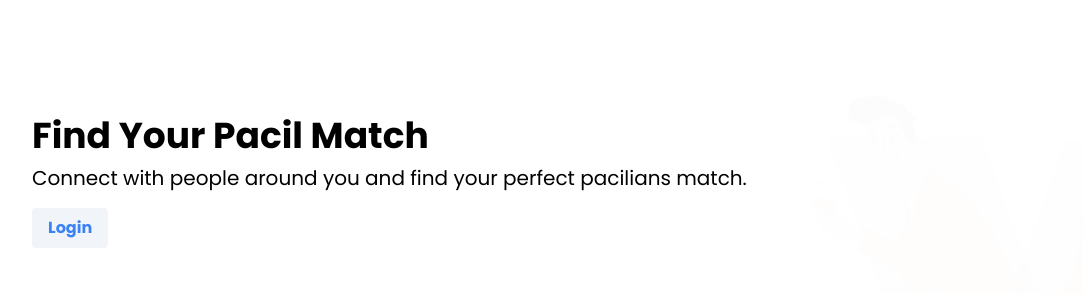
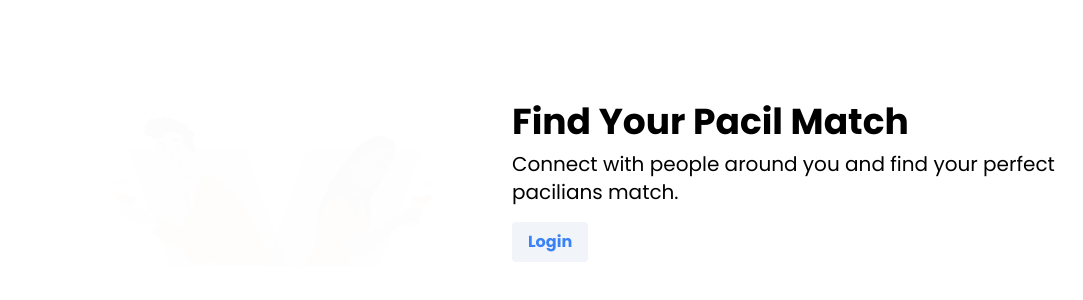
Before and after one commit to Pacil-Dating-App/frontend-pacil-dating, a React (Create React App) app: page / in a window 1280 px wide. Shown: the part 138-438 px from the top of the page, without its empty margins (128-1211 px from the left). Built offline with nearby package versions, Linux system fonts and the light colour scheme.

Commit message:
[FIX] Fixing home page

```diff
--- a/src/features/Home/Home.tsx
+++ b/src/features/Home/Home.tsx
@@ -31,7 +31,10 @@ const Home: React.FC = () => {
     );
 
     return (
-        <div className="h-screen w-screen flex flex-wrap flex-row items-center text-center pb-40">
+        <div className="h-screen w-screen flex flex-wrap flex-row items-center text-center px-40 pb-40">
+            <div className="lg:w-1/3" style={{ maxWidth: "100%", height: "auto" }}>
+                <img className="" src={gif} alt="hero" />
+            </div>
             <div className="lg:w-2/3 bg-white text-black text-left pl-20">
                 <h1 className="text-4xl font-bold mb-2">Find Your Pacil Match</h1>
                 <p className="text-xl mb-4">Connect with people around you and find your perfect pacilians match.</p>
@@ -39,9 +42,6 @@ const Home: React.FC = () => {
                     {isAuthenticated ? <AuthenticatedContent /> : <GuestContent />}
                 </div>
             </div>
-            <div className="lg:w-1/3 align-left" style={{ maxWidth: "100%", height: "auto" }}>
-                <img className="" src={gif} alt="hero" />
-            </div>
         </div>
     );
 };
```
